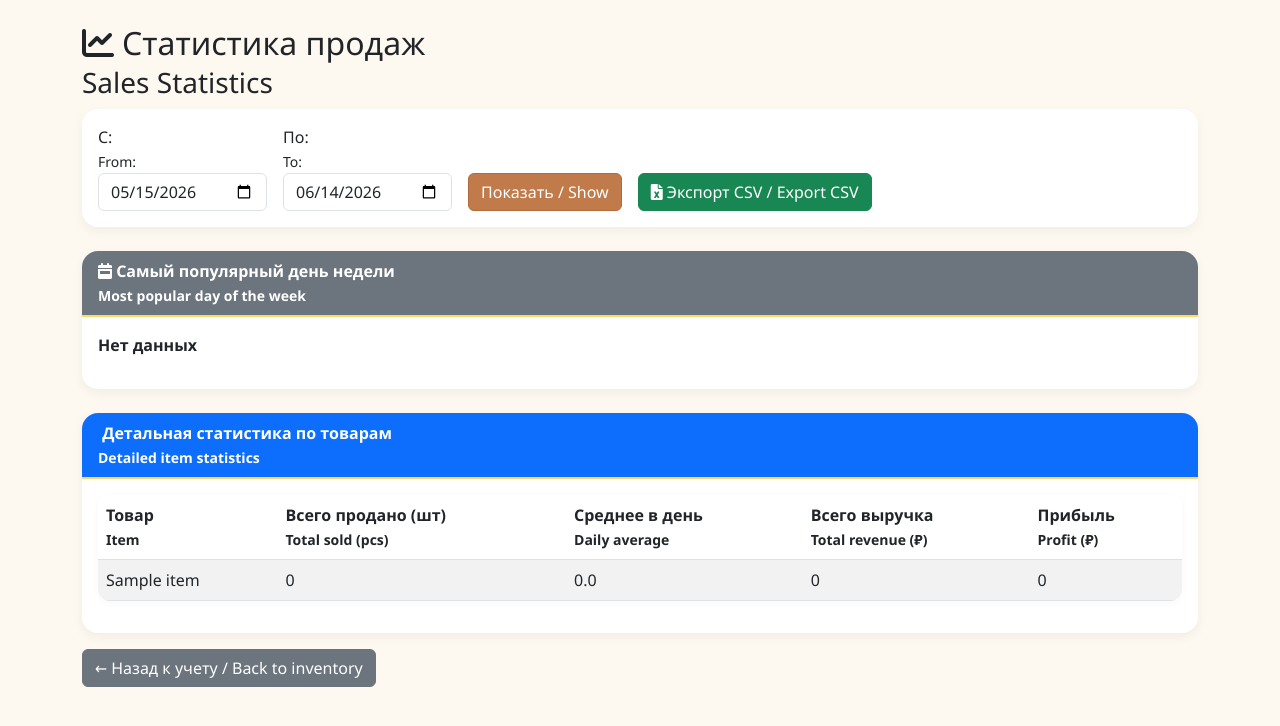
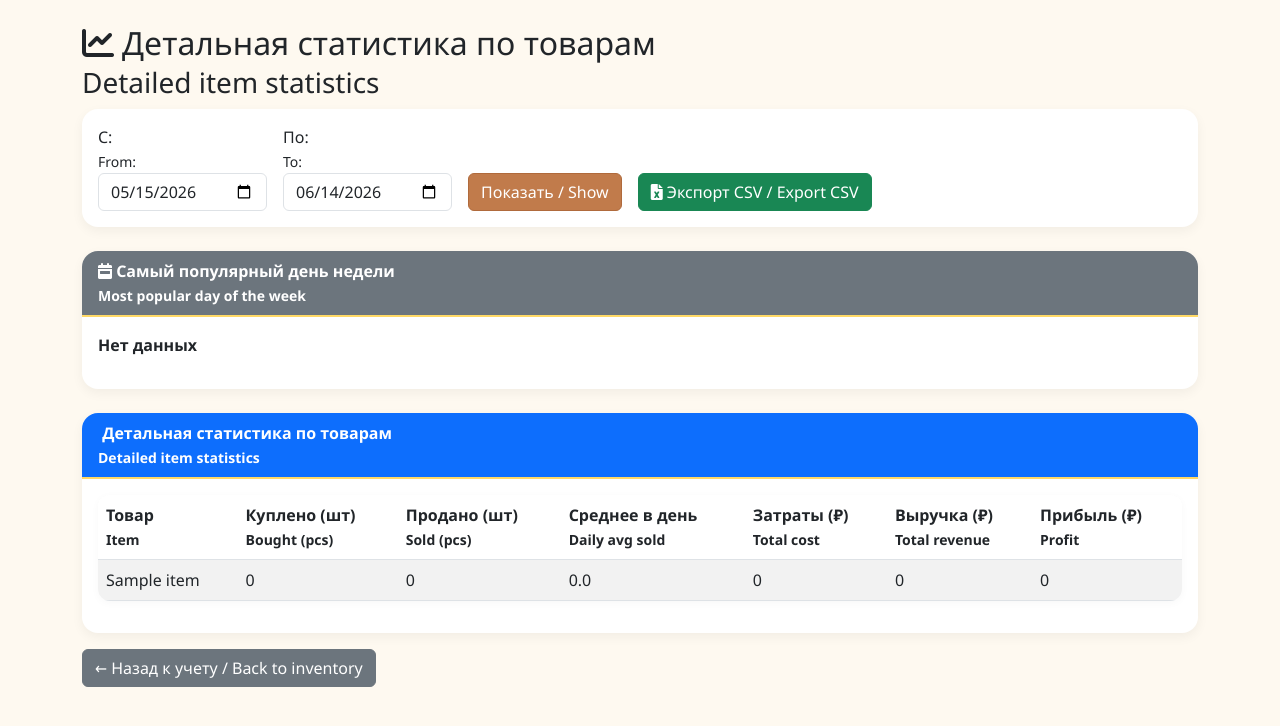
Before and after one commit to go-easy-katya/cafeteria-manager, a Flask app: page /bakery/stats in a window 1280 px wide. Shown: the part 56-782 px from the top of the page. Run offline with Flask 3, Linux system fonts and the light colour scheme; a user stored in the database is signed in; tables that the repository leaves empty hold one stand-in row (values such as "Sample post").

Commit message:
Fix statistics page: add total bought and total cost columns, correct variable name

```diff
--- a/templates/bakery_stats.html
+++ b/templates/bakery_stats.html
@@ -1,6 +1,6 @@
 {% extends "base.html" %}
 {% block content %}
-<h2><i class="fas fa-chart-line me-2"></i>Статистика продаж<br><small>Sales Statistics</small></h2>
+<h2><i class="fas fa-chart-line me-2"></i>Детальная статистика по товарам<br><small>Detailed item statistics</small></h2>
 
 <div class="card mb-4">
     <div class="card-body">
@@ -41,20 +41,24 @@
             <thead>
                 <tr>
                     <th>Товар<br><small>Item</small></th>
-                    <th>Всего продано (шт)<br><small>Total sold (pcs)</small></th>
-                    <th>Среднее в день<br><small>Daily average</small></th>
-                    <th>Всего выручка<br><small>Total revenue (₽)</small></th>
-                    <th>Прибыль<br><small>Profit (₽)</small></th>
+                    <th>Куплено (шт)<br><small>Bought (pcs)</small></th>
+                    <th>Продано (шт)<br><small>Sold (pcs)</small></th>
+                    <th>Среднее в день<br><small>Daily avg sold</small></th>
+                    <th>Затраты (₽)<br><small>Total cost</small></th>
+                    <th>Выручка (₽)<br><small>Total revenue</small></th>
+                    <th>Прибыль (₽)<br><small>Profit</small></th>
                 </tr>
             </thead>
             <tbody>
-                {% for item in stats %}
+                {% for stat in stats %}
                 <tr>
-                    <td>{{ item.name }}</td>
-                    <td>{{ item.total_sold }}</td>
-                    <td>{{ "%.1f"|format(item.avg_sold_per_day) }}</td>
-                    <td>{{ item.total_sell_sum }}</td>
-                    <td>{{ item.profit }}</td>
+                    <td>{{ stat.name }}</td>
+                    <td>{{ stat.total_bought }}</td>
+                    <td>{{ stat.total_sold }}</td>
+                    <td>{{ "%.1f"|format(stat.avg_sold_per_day) }}</td>
+                    <td>{{ stat.total_buy_sum }}</td>
+                    <td>{{ stat.total_sell_sum }}</td>
+                    <td>{{ stat.profit }}</td>
                 </tr>
                 {% endfor %}
             </tbody>
```
